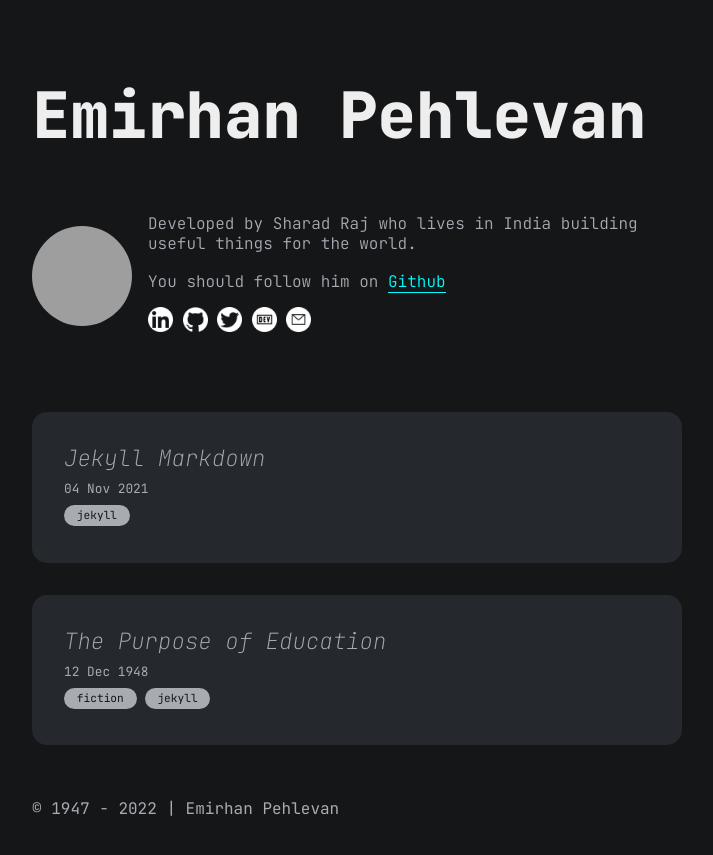
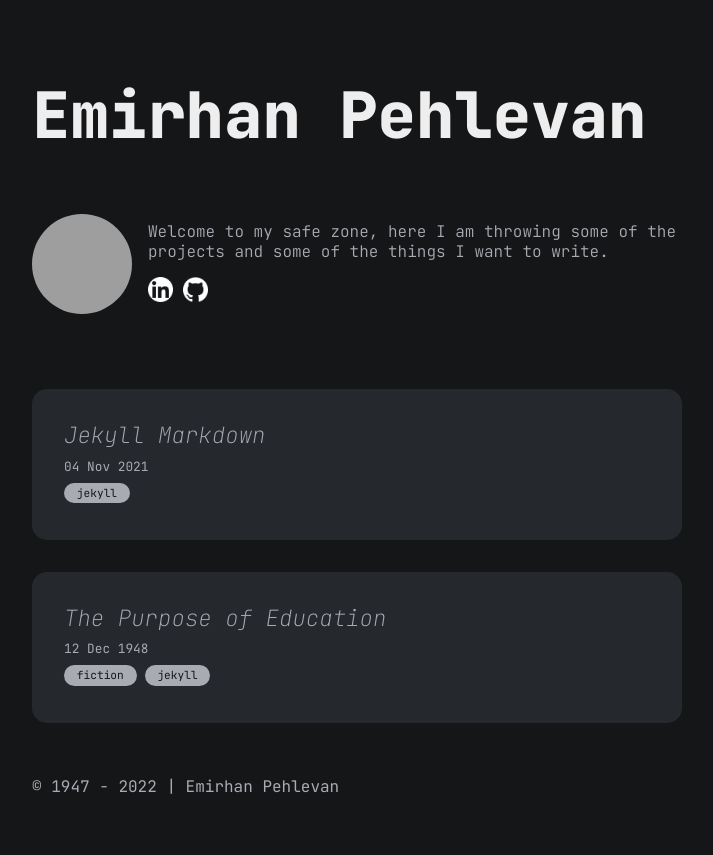
Before and after one commit to emirhanpehlevan/emirhanpehlevan.github.io, a Jekyll site: the page built from index.md, in a window 1280 px wide, cut to the strip 0-855 px from the top of the page. Shown: the whole strip, without its empty margins (283-996 px from the left). Built offline with Jekyll 4.4.1, drawn with Linux system fonts in a browser that asks for light colours; grey boxes are pictures that could not be loaded.

Commit message:
Update author.yml

```diff
--- a/_data/author.yml
+++ b/_data/author.yml
@@ -1,23 +1,14 @@
-name: Sharad Raj
-dp: https://avatars2.githubusercontent.com/u/36638057?s=460&u=0cbe4fd6b5a3655d91b3eb86db834d0829a0c086&v=4
+name: Emirhan Pehlevan
+dp: https://avatars.githubusercontent.com/u/86170110?v=4
 description: "
   <p>
-    Developed by Sharad Raj who lives in India building useful things for the world.
+    Welcome to my safe zone, here I am throwing some of the projects and some of the things I want to write.
   </p>
-  <br/>
-  <p>
-    You should follow him on <a href='https://github.com/sharadcodes' target='_blank'>Github</a>
-  </P>
 "
-email: dev_sharad@outlook.com
+email: x3beche@gmail.com
 contact:
   - title: linkedin
-    url: https://www.linkedin.com/in/srsmaurya
+    url: https://www.linkedin.com/in/emirhanpehlevan/
   - title: github
-    url: https://github.com/sharadcodes
-  - title: twitter
-    url: https://twitter.com/iamsharadraj
-  - title: dev
-    url: https://dev.to/sharadcodes
-  - title: email
-    url: mailto:dev_sharad@outlook.com
+    url: https://github.com/x3beche
+    url: mailto:x3beche@gmail.com
```
